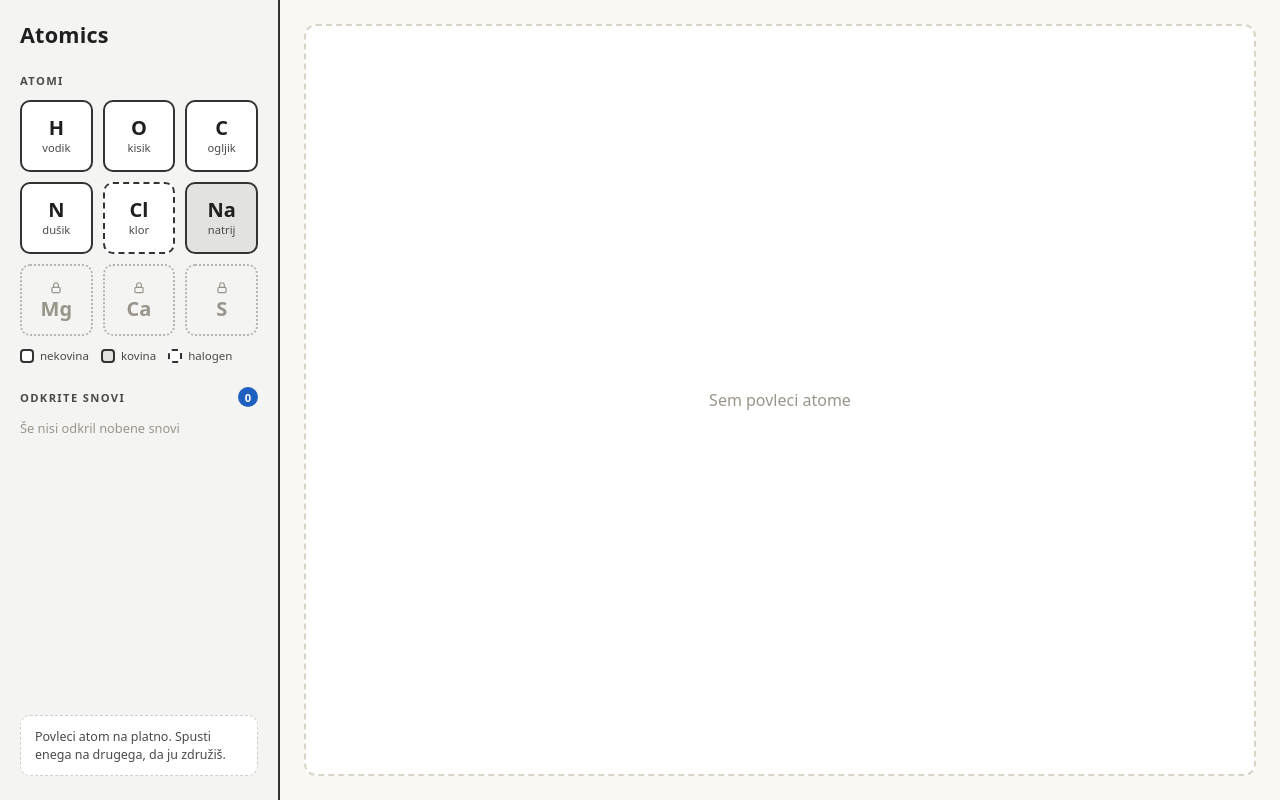
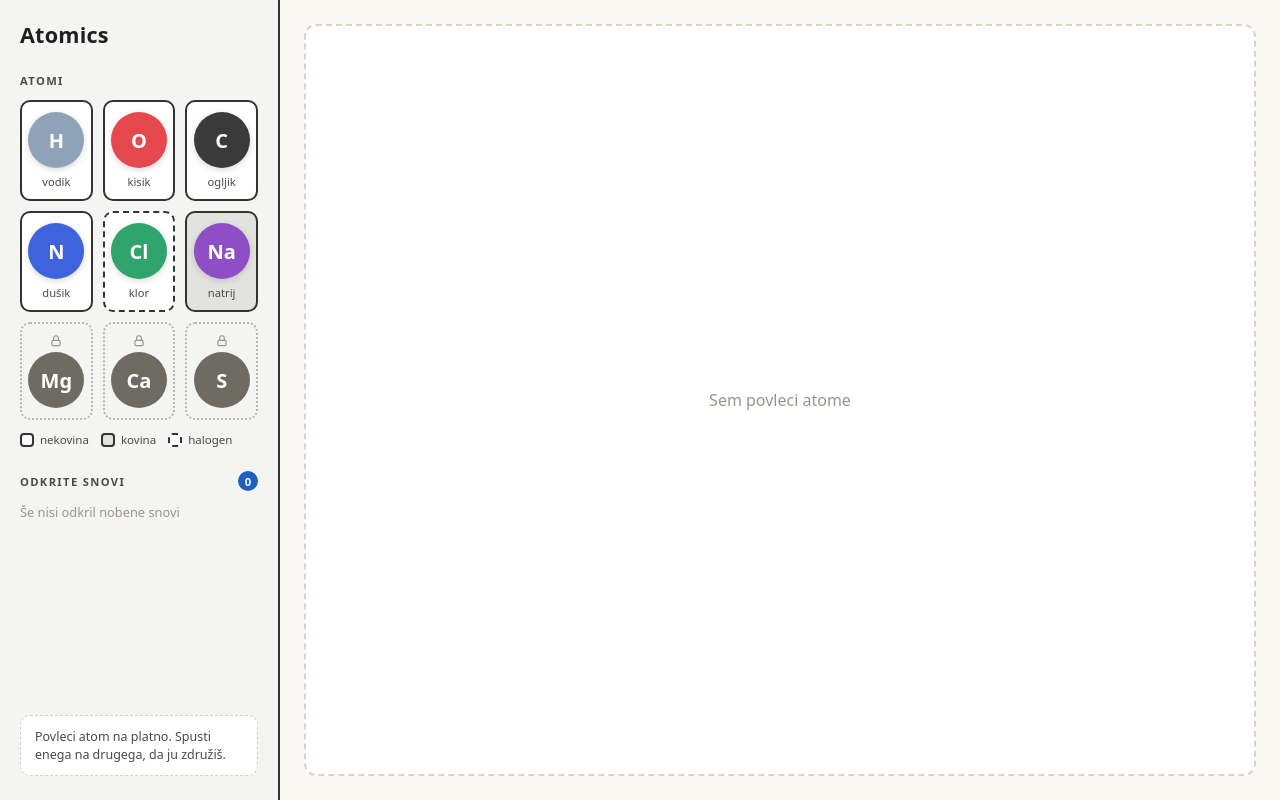
Before and after one commit to NikKrnjovsek/Atomics, a React (Vite) app: page /sandbox in a window 1280 px wide. Built offline with nearby package versions, Linux system fonts and the light colour scheme.

Commit message:
Sidebar Atom appears in color

```diff
--- a/src/components/Sidebar.css
+++ b/src/components/Sidebar.css
@@ -95,9 +95,9 @@
   flex-direction: column;
   align-items: center;
   justify-content: center;
-  gap: 2px;
-  height: 72px;
-  padding: 0;
+  gap: 6px;
+  min-height: 92px;
+  padding: 10px 4px;
   border-radius: 10px;
   background-color: var(--color-surface);
   border: 2px solid var(--color-border);
@@ -105,12 +105,6 @@
   font-family: inherit;
   cursor: grab;
   touch-action: none;
-}
-
-.atom-tile__symbol {
-  font-size: 1.25rem;
-  font-weight: 700;
-  line-height: 1;
 }
 
 .atom-tile__name {
@@ -149,8 +143,10 @@
   cursor: not-allowed;
 }
 
-.atom-tile--locked .atom-tile__symbol {
-  color: var(--color-text-subtle);
+/* Zaklenjen atom: krog v nevtralno sivi (brez barve elementa), kot neznan atom na platnu. */
+.atom-tile--locked .atom {
+  background-color: var(--atom-unknown);
+  box-shadow: none;
 }
 
 .atom-tile__lock {
--- a/src/components/Sidebar.jsx
+++ b/src/components/Sidebar.jsx
@@ -1,5 +1,6 @@
 import { useDraggable, useDroppable } from '@dnd-kit/core'
 import atomTypes from '../data/atoms.json'
+import Atom from './Atom.jsx'
 import './Sidebar.css'
 
 export const SIDEBAR_ID = 'sidebar'
@@ -38,7 +39,8 @@ function AtomTile({ symbol, name, group }) {
       {...listeners}
       {...attributes}
     >
-      <span className="atom-tile__symbol">{symbol}</span>
+      {/* Enak barvni krog kot na platnu*/}
+      <Atom symbol={symbol} />
       <span className="atom-tile__name">{name}</span>
     </button>
   )
@@ -51,14 +53,15 @@ function LockedTile({ symbol, name }) {
       aria-label={`${capitalize(name)} – zaklenjeno`}
     >
       <LockIcon />
-      <span className="atom-tile__symbol">{symbol}</span>
+      {/* Zaklenjen atom: sivi krog brez barve elementa */}
+      <div className="atom atom--locked">{symbol}</div>
     </div>
   )
 }
 
 function Sidebar({ inventory = [], discovered = [], onSelect }) {
   const { setNodeRef, isOver, active } = useDroppable({ id: SIDEBAR_ID })
-  // Odstranimo lahko samo atome s platna, ne tistih, ki jih vlečemo iz palete.
+
   const isRemoving = isOver && Boolean(active?.data.current?.canvasId)
 
   return (
```
